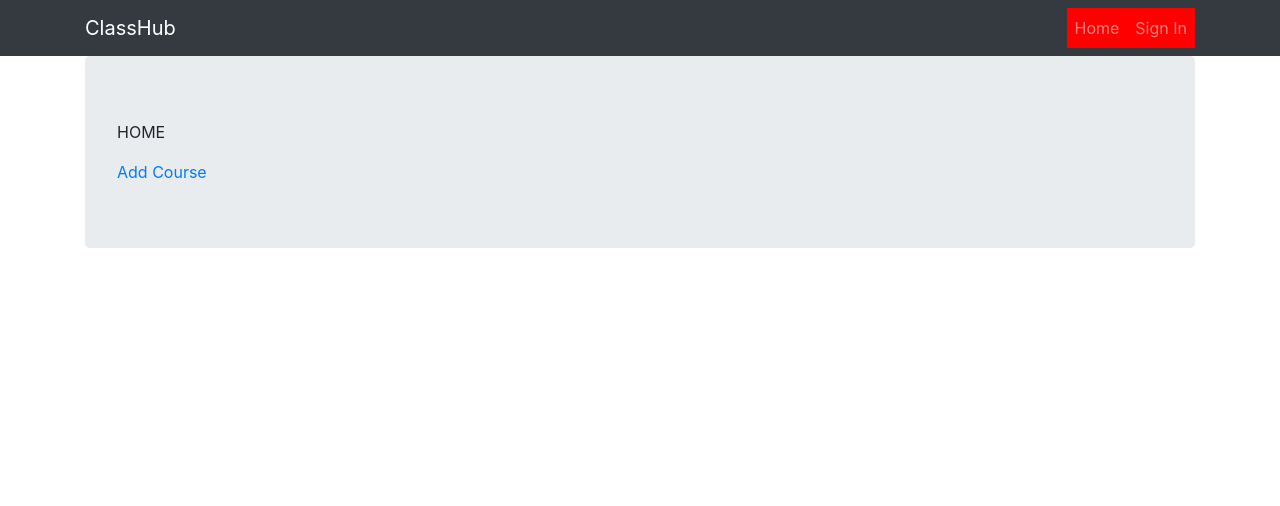
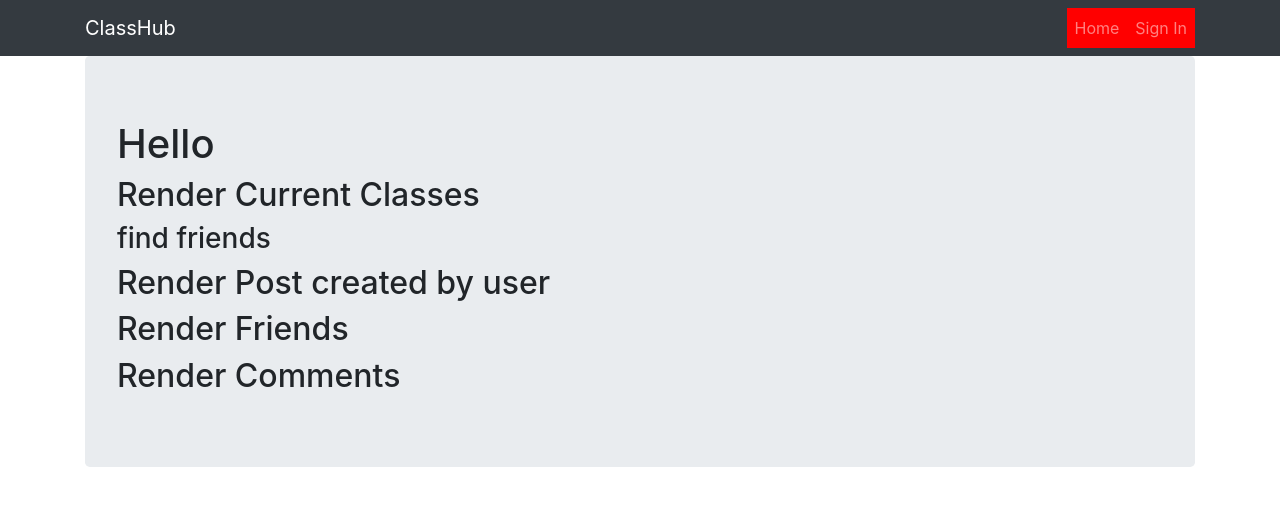
Before and after one commit to SalvadorM/hunter-front-end, a React (Create React App) app: page / in a window 1280 px wide. Shown: the top 506 px of the page. Built offline with nearby package versions, Linux system fonts and the light colour scheme.

Commit message:
home landing page info

```diff
--- a/src/App.js
+++ b/src/App.js
@@ -4,7 +4,7 @@ import { Route, Switch, Redirect } from 'react-router-dom'
 //components
 import UserForm from './scenes/Sign/index'
 import NavBar from './scenes/Home/scenes/NavBar'
-import Home from './scenes/Home/scenes/Home'
+import Home from './scenes/Home/scenes/HomeLanding'
 import CourseForm from './scenes/Forms/multi-course/CourseForm'
 import TEST from './scenes/Home/scenes/private'
 
--- a/src/scenes/Home/scenes/Home.js
+++ /dev/null
@@ -1,20 +0,0 @@
-import React, {Component} from 'react'
-
-//react router
-import {Link} from 'react-router-dom'
-
-
-class Home extends Component {
-    render(){
-        return(
-            <div className="container">
-                <div className="jumbotron">
-                    <p>HOME</p>
-                    <Link to="/course/submit">Add Course</Link>
-                </div>
-            </div>
-        )
-    }
-}
-
-export default Home
--- /dev/null
+++ b/src/scenes/Home/scenes/HomeLanding.js
@@ -0,0 +1,35 @@
+import React, {Component} from 'react'
+
+class Home extends Component {
+    constructor(props){
+        super(props)
+
+        this.state = {
+            username: localStorage.getItem('username'),
+            classes: [],
+            cbResponce: false,
+
+        }
+    }
+
+    componentDidMount(){
+
+    }
+    render(){
+        const { username } = this.state
+        return(
+            <div className="container">
+                <div className="jumbotron">
+                    <h1>Hello {username}</h1>
+                    <h2>Render Current Classes</h2>
+                    <h3>find friends </h3>
+                    <h2>Render Post created by user</h2>
+                    <h2>Render Friends</h2>
+                    <h2>Render Comments</h2>
+                </div>
+            </div>
+        )
+    }
+}
+
+export default Home
--- a/src/scenes/Home/scenes/NavBar.js
+++ b/src/scenes/Home/scenes/NavBar.js
@@ -12,10 +12,9 @@ class NavBar extends Component {
             menuToggle: false
         }
 
-        this.handleMenuToggle = this.handleMenuToggle.bind(this)
     }
 
-    handleMenuToggle(){
+    handleMenuToggle = () => {
         this.setState((prev) => ({
             menuToggle: !prev.menuToggle
         }))
```
Also changed, not shown: src/scenes/Home/functions/index.js (added).
